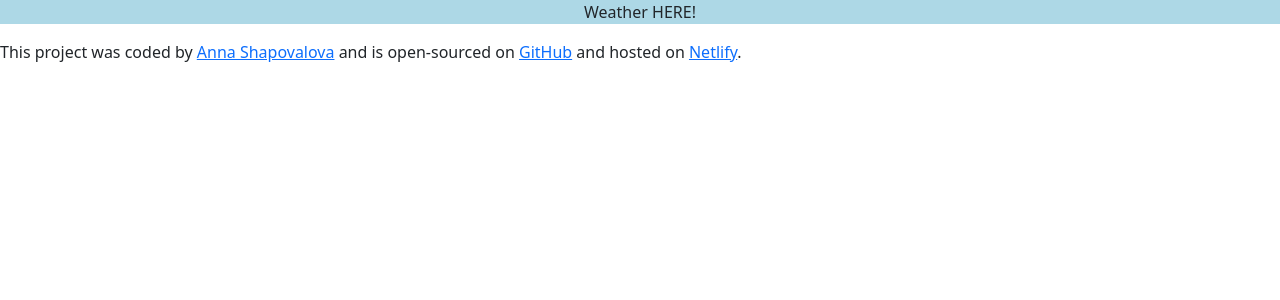
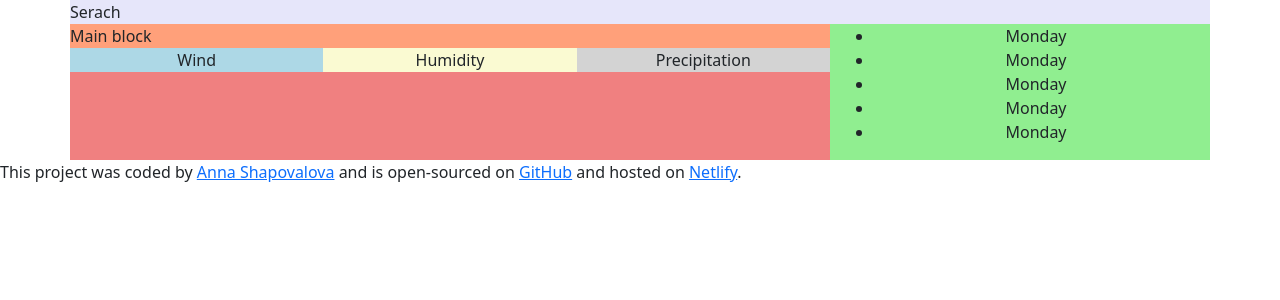
Before and after one commit to hannashapovalova/react-weather-app, a React (Create React App) app: page / in a window 1280 px wide. Shown: the top 300 px of the page. Built offline with nearby package versions, Linux system fonts and the light colour scheme.

Commit message:
Made Website Template

```diff
--- a/src/App.css
+++ b/src/App.css
@@ -1,5 +1,4 @@
 .App-header {
   text-align: center;
-  background-color: lightblue;
 
 }
--- a/src/App.js
+++ b/src/App.js
@@ -7,7 +7,9 @@ function App() {
   return (
     <div className="App">
       <main className="App-header">
+        <div className="container">
         <Weather />
+        </div>
       </main>
       <footer>
         This project was coded by{" "}
--- /dev/null
+++ b/src/Weather.css
@@ -0,0 +1,21 @@
+.search-block {
+    background-color: lavender;
+}
+.left-block {
+    background-color: lightcoral;
+}
+.main-block {
+    background-color: lightsalmon;
+}
+.wind {
+    background-color: lightblue;
+}
+.humidity {
+    background-color: lightgoldenrodyellow;
+}
+.precipitation {
+    background-color: lightgrey;
+}
+.right-block {
+    background-color: lightgreen;
+}
--- a/src/Weather.js
+++ b/src/Weather.js
@@ -1,8 +1,38 @@
+import './Weather.css';
+
 export default function Weather() {
     return (
      <div>
-        <p>Weather HERE!</p>
-
+        <div className="row search-block">
+          Serach
+        </div>
+        <div className="row">
+          <div className="col-8 left-block">
+            <div className="row main-block">
+              Main block
+            </div>
+            <div className="row">
+              <div className="col-4 wind">
+                Wind
+              </div>
+              <div className="col-4 humidity">
+                Humidity
+              </div>
+              <div className="col-4 precipitation">
+                Precipitation
+              </div>
+            </div>
+          </div>
+          <div className="col-4 right-block">
+            <ul>
+              <li>Monday</li>
+              <li>Monday</li>
+              <li>Monday</li>
+              <li>Monday</li>
+              <li>Monday</li>
+            </ul>
+          </div>
+        </div>
      </div>
     );
 }
```
